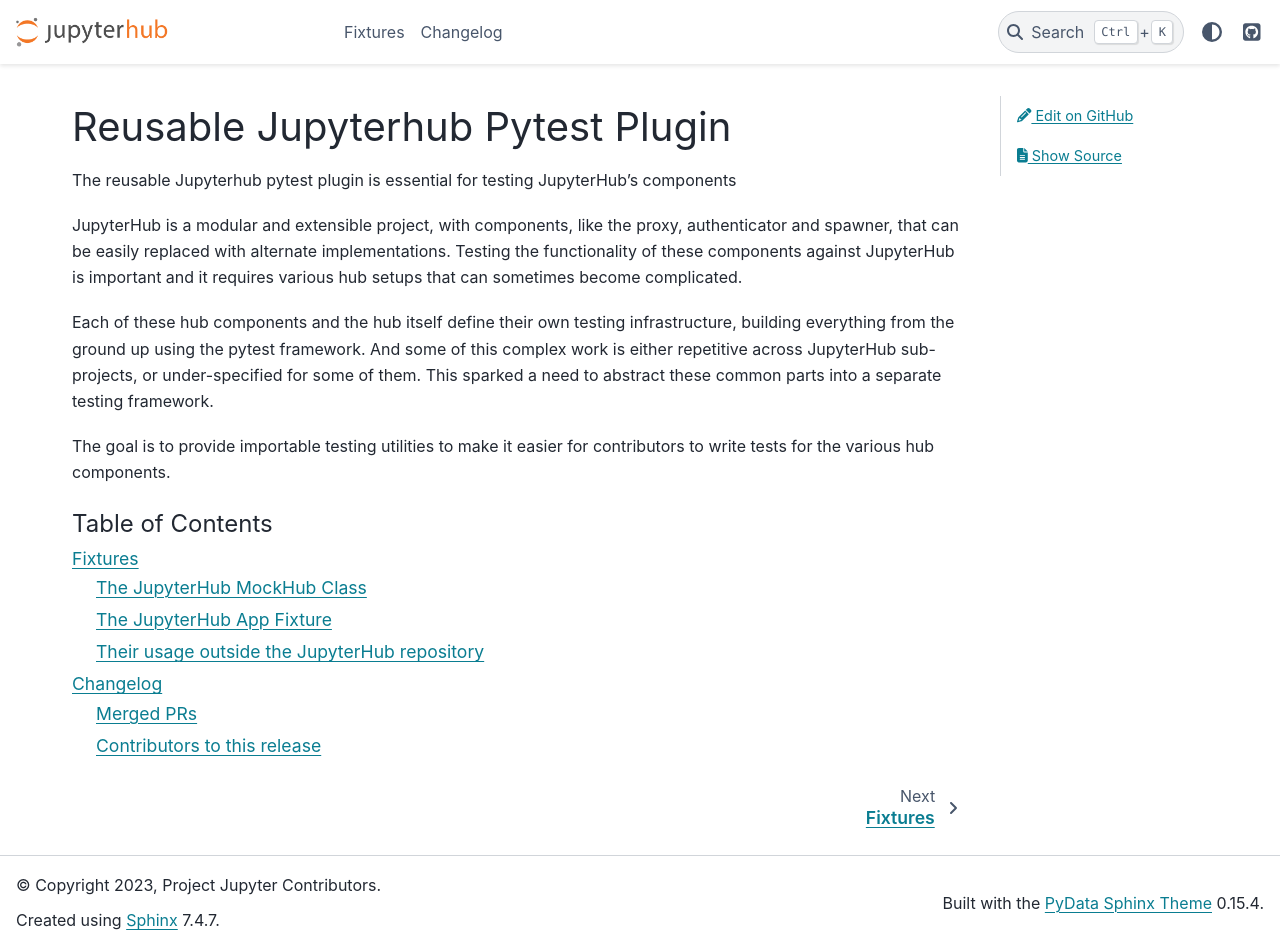
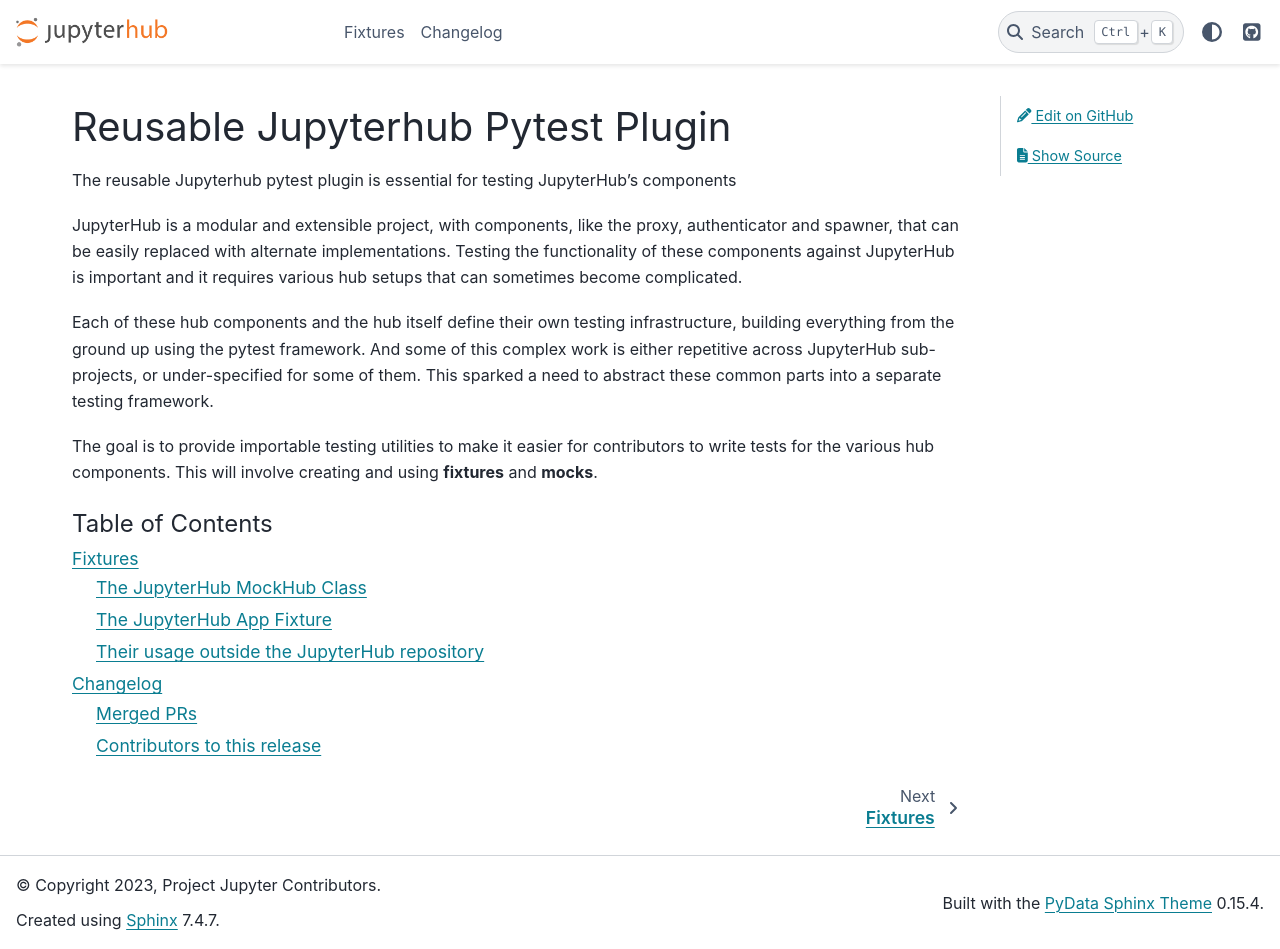
Before and after one commit to jupyterhub/pytest-jupyterhub, a Sphinx documentation site: the page built from docs/source/index.md, in a window 1280 px wide and 949 px high. Built offline with Sphinx 7.4.7 and the PyData theme 0.15.4, drawn with Linux system fonts in a browser that asks for light colours.

Commit message:
update README and index files

````diff
--- a/docs/source/index.md
+++ b/docs/source/index.md
@@ -8,7 +8,7 @@
 
 Each of these hub components and the hub itself define their own testing infrastructure, building everything from the ground up using the pytest framework. And some of this complex work is either repetitive across JupyterHub sub-projects, or under-specified for some of them. This sparked a need to abstract these common parts into a separate testing framework.
 
-The goal is to provide importable testing utilities to make it easier for contributors to write tests for the various hub components.
+The goal is to provide importable testing utilities to make it easier for contributors to write tests for the various hub components. This will involve creating and using **fixtures** and **mocks**.
 
 ```{toctree}
 :maxdepth: 2
````
Also changed, not shown: README.md (+13 -0 lines).
